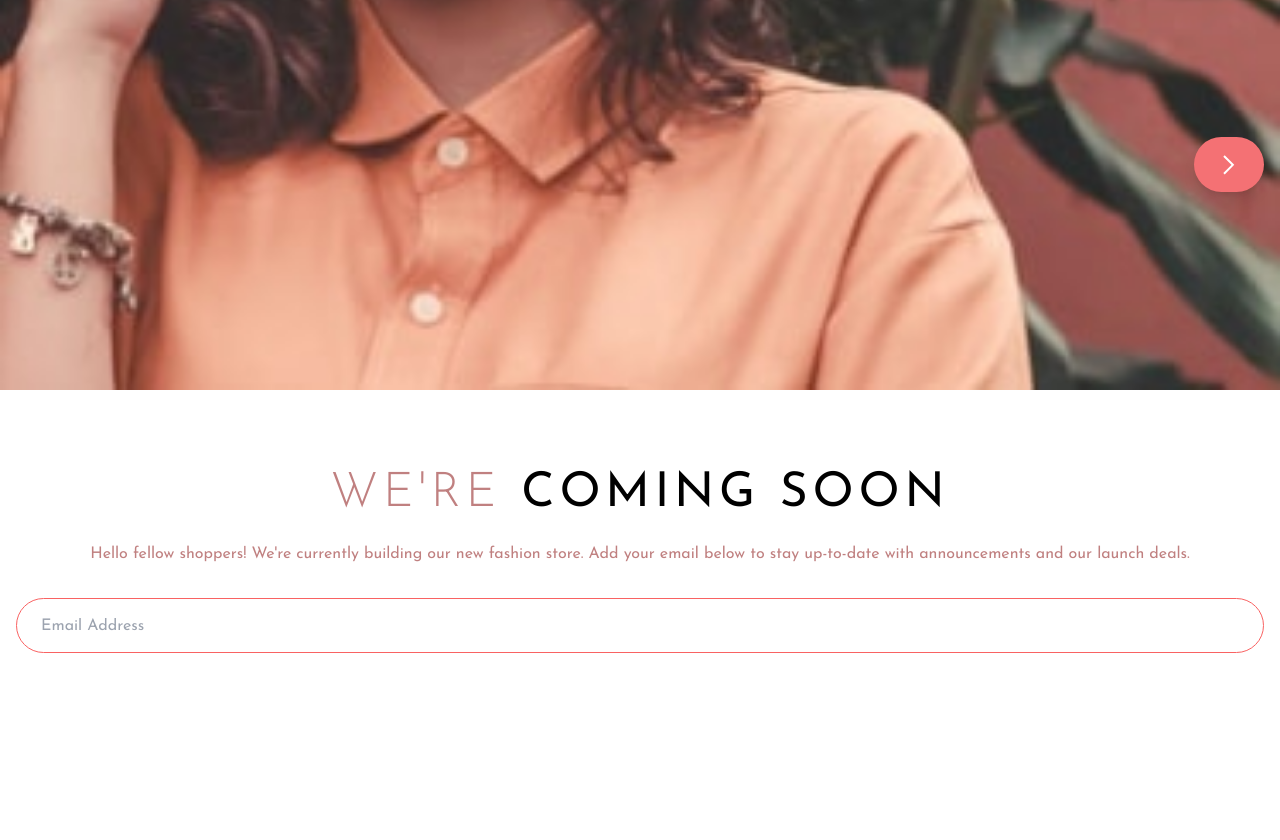
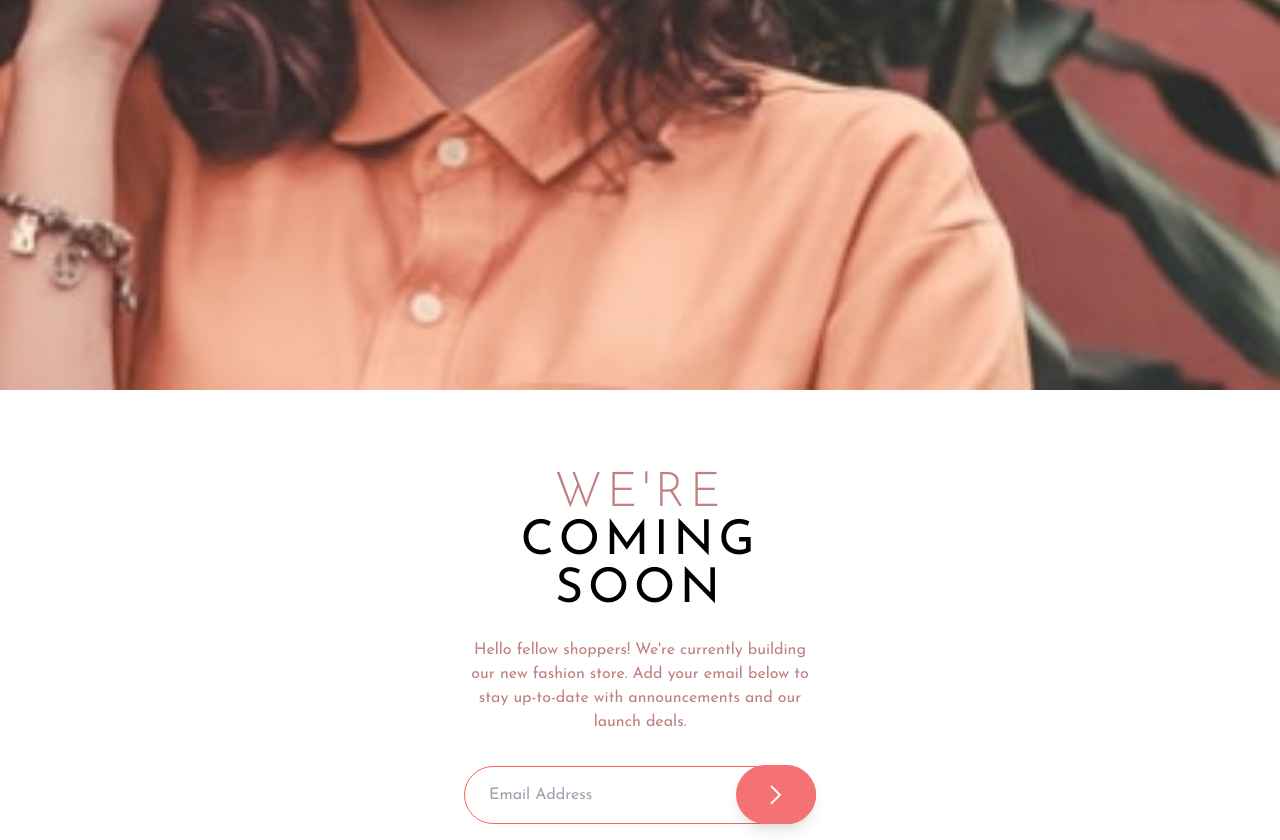
Before and after one commit to websebarz/react-coming-soon, a React (Vite) app: page / in a window 1280 px wide. Shown: the part 560-1400 px from the top of the page. Before the commit the page ends 1229 px from the top, so only its background shows below. Built offline with nearby package versions, Linux system fonts and the light colour scheme.

Commit message:
Fixed btn position issue

```diff
--- a/src/comps/About.jsx
+++ b/src/comps/About.jsx
@@ -1,6 +1,6 @@
 export default function About() {
   return (
-    <div className="p-4 mt-16 text-center">
+    <div className="relative max-w-sm p-4 mt-16 text-center mr-auto ml-auto">
       <h1 className="text-5xl tracking-widest">
         <span className="font-light text-primary">WE'RE</span> COMING SOON
       </h1>
@@ -14,11 +14,12 @@ export default function About() {
           type="text"
           name="name"
           placeholder="Email Address"
-          className="relative w-full h-[55px] py-3 px-6 rounded-full"
+          className="w-full p-4 px-6 rounded-full"
         />
         <button
           type="submit"
-          className="absolute w-[70px] h-[55px] bottom-12 right-4 bg-secondary rounded-full p-3 flex justify-center items-center shadow-lg"
+          className="absolute w-[80px] h-[3.725em] right-4 bottom-4 bg-secondary rounded-full
+           flex justify-center items-center shadow-lg"
         >
           <svg xmlns="http://www.w3.org/2000/svg" width="12" height="20">
             <path
```
